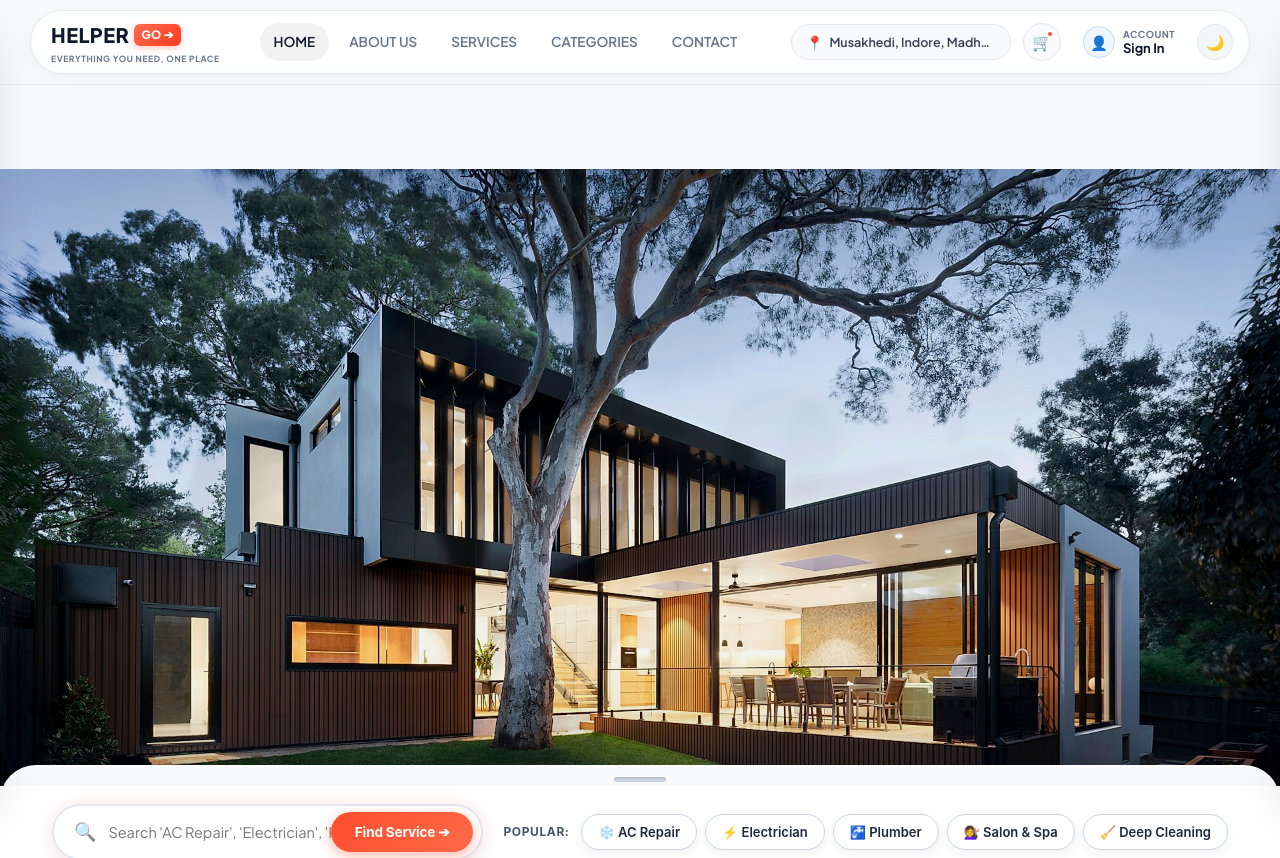
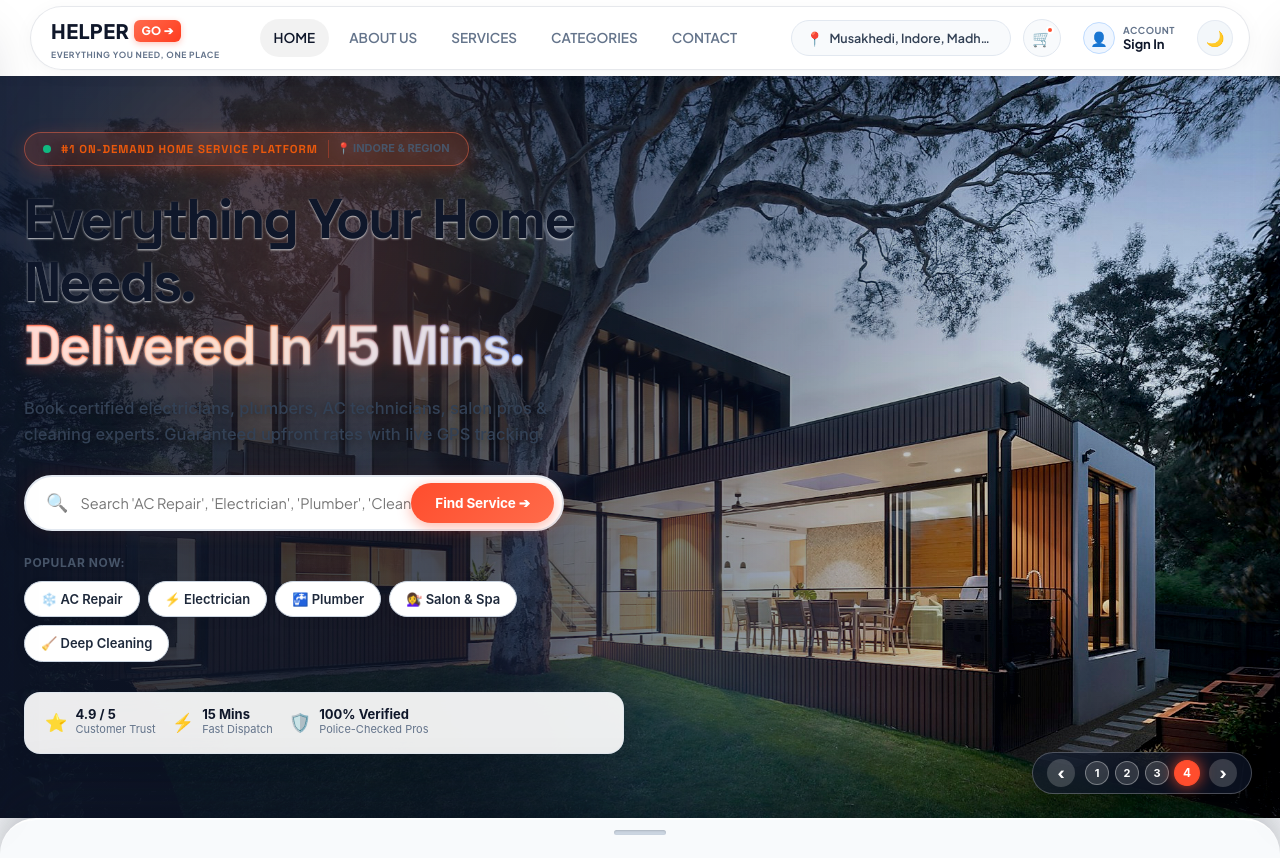
Before and after one commit to Ajaysingh04/helper-platform, a React (Create React App) app in the folder frontend/: page / in a window 1280 px wide. Shown: the top 858 px of the page. Built offline with nearby package versions, Linux system fonts and the light colour scheme; no server answers.

Commit message:
fix(hero): remove gap between header and image, restore full image height, and bring back manual hero typography and search

```diff
--- a/frontend/src/components/Home.js
+++ b/frontend/src/components/Home.js
@@ -346,13 +346,15 @@ function Home() {
       <section
         className="helper-hero-slider-wrap"
         style={{
-          transform: `scale(${Math.max(0.93, 1 - scrollY * 0.00025)})`,
-          filter: `brightness(${Math.max(0.85, 1 - scrollY * 0.0005)})`
+          transform: scrollY > 0 ? `scale(${Math.max(0.95, 1 - scrollY * 0.00018)})` : "none",
+          transformOrigin: "top center",
+          filter: scrollY > 0 ? `brightness(${Math.max(0.88, 1 - scrollY * 0.0004)})` : "none"
         }}
         onMouseEnter={() => setIsHeroPaused(true)}
         onMouseLeave={() => setIsHeroPaused(false)}
       >
         <div className="helper-hero-slider">
+          {/* 4-Image Full-Width Auto-Slider */}
           {heroSlides.map((slide, idx) => (
             <div
               key={slide.id || idx}
@@ -370,6 +372,104 @@ function Home() {
               />
             </div>
           ))}
+
+          {/* Ambient Lighting & Scrim Overlays (Ensures Text is 100% Crisp) */}
+          <div className="hero-panoramic-overlay" />
+          <div className="hero-ambient-glow-warm" />
+          <div className="hero-ambient-glow-cyan" />
+
+          {/* Manual Studio Hero Content Overlay */}
+          <div className="container-wrapper hero-panoramic-grid">
+            <div className="hero-panoramic-left">
+              {/* Live Status Pill */}
+              <div className="hero-live-pill">
+                <span className="live-pulse-dot" />
+                <span className="live-pill-text">#1 ON-DEMAND HOME SERVICE PLATFORM</span>
+                <span className="live-pill-city">📍 INDORE & REGION</span>
+              </div>
+
+              {/* Razor-sharp Typography Headline */}
+              <h1 className="hero-studio-headline">
+                Everything Your Home Needs.<br />
+                <span className="hero-gradient-highlight">Delivered In 15 Mins.</span>
+              </h1>
+
+              <p className="hero-studio-subtitle">
+                Book certified electricians, plumbers, AC technicians, salon pros & cleaning experts. Guaranteed upfront rates with live GPS tracking.
+              </p>
+
+              {/* Live Interactive Search Bar */}
+              <form
+                className="hero-search-wrapper"
+                onSubmit={(e) => {
+                  e.preventDefault();
+                  if (homeCatSearch.trim()) {
+                    const element = document.getElementById("popular-service-categories");
+                    if (element) element.scrollIntoView({ behavior: "smooth" });
+                  }
+                }}
+              >
+                <span className="hero-search-icon">🔍</span>
+                <input
+                  type="text"
+                  className="hero-search-input"
+                  placeholder="Search 'AC Repair', 'Electrician', 'Plumber', 'Cleaning'..."
+                  value={homeCatSearch}
+                  onChange={(e) => setHomeCatSearch(e.target.value)}
+                />
+                <button type="submit" className="hero-search-btn">
+                  <span>Find Service ➔</span>
+                </button>
+              </form>
+
+              {/* Quick Tags */}
+              <div className="hero-quick-tags">
+                <span className="quick-tags-label">Popular Now:</span>
+                <div className="quick-tags-list">
+                  <Link to="/category/ac-repair-services" className="quick-service-chip">
+                    <span>❄️ AC Repair</span>
+                  </Link>
+                  <Link to="/category/electricians" className="quick-service-chip">
+                    <span>⚡ Electrician</span>
+                  </Link>
+                  <Link to="/category/plumbers" className="quick-service-chip">
+                    <span>🚰 Plumber</span>
+                  </Link>
+                  <Link to="/category/beauty-parlours" className="quick-service-chip">
+                    <span>💇‍♀️ Salon & Spa</span>
+                  </Link>
+                  <Link to="/category/cleaning" className="quick-service-chip">
+                    <span>🧹 Deep Cleaning</span>
+                  </Link>
+                </div>
+              </div>
+
+              {/* Trust Badges Bar */}
+              <div className="hero-trust-bar">
+                <div className="trust-item">
+                  <span className="trust-icon">⭐</span>
+                  <div className="trust-text">
+                    <strong>4.9 / 5</strong>
+                    <span>Customer Trust</span>
+                  </div>
+                </div>
+                <div className="trust-item">
+                  <span className="trust-icon">⚡</span>
+                  <div className="trust-text">
+                    <strong>15 Mins</strong>
+                    <span>Fast Dispatch</span>
+                  </div>
+                </div>
+                <div className="trust-item">
+                  <span className="trust-icon">🛡️</span>
+                  <div className="trust-text">
+                    <strong>100% Verified</strong>
+                    <span>Police-Checked Pros</span>
+                  </div>
+                </div>
+              </div>
+            </div>
+          </div>
 
           {/* 2-Second Slider Controls & Indicator Dots */}
           {heroSlides.length > 1 && (
@@ -415,58 +515,6 @@ function Home() {
         {/* Subtle 3D Card Pill Handle */}
         <div className="sheet-3d-handle-bar">
           <div className="sheet-3d-pill" />
-        </div>
-
-        {/* Clean Search Bar Strip (Now Inside the 3D Stacking Layer) */}
-        <div className="hero-bottom-search-strip">
-          <div className="container-wrapper">
-            <div className="hero-search-strip-inner">
-              <form
-                className="hero-search-wrapper"
-                onSubmit={(e) => {
-                  e.preventDefault();
-                  if (homeCatSearch.trim()) {
-                    const element = document.getElementById("popular-service-categories");
-                    if (element) element.scrollIntoView({ behavior: "smooth" });
-                  }
-                }}
-              >
-                <span className="hero-search-icon">🔍</span>
-                <input
-                  type="text"
-                  className="hero-search-input"
-                  placeholder="Search 'AC Repair', 'Electrician', 'Plumber', 'Cleaning'..."
-                  value={homeCatSearch}
-                  onChange={(e) => setHomeCatSearch(e.target.value)}
-                />
-                <button type="submit" className="hero-search-btn">
-                  <span>Find Service ➔</span>
-                </button>
-              </form>
-
-              {/* Quick Tags */}
-              <div className="hero-quick-tags">
-                <span className="quick-tags-label">Popular:</span>
-                <div className="quick-tags-list">
-                  <Link to="/category/ac-repair-services" className="quick-service-chip">
-                    <span>❄️ AC Repair</span>
-                  </Link>
-                  <Link to="/category/electricians" className="quick-service-chip">
-                    <span>⚡ Electrician</span>
-                  </Link>
-                  <Link to="/category/plumbers" className="quick-service-chip">
-                    <span>🚰 Plumber</span>
-                  </Link>
-                  <Link to="/category/beauty-parlours" className="quick-service-chip">
-                    <span>💇‍♀️ Salon & Spa</span>
-                  </Link>
-                  <Link to="/category/cleaning" className="quick-service-chip">
-                    <span>🧹 Deep Cleaning</span>
-                  </Link>
-                </div>
-              </div>
-            </div>
-          </div>
         </div>
 
       {/* =========================================================================
--- a/frontend/src/css/Header.css
+++ b/frontend/src/css/Header.css
@@ -8,18 +8,18 @@
   left: 0;
   right: 0;
   z-index: 1000;
-  padding: 10px 20px;
+  padding: 6px 20px;
   width: 100%;
-  background: rgba(248, 250, 252, 0.96);
-  backdrop-filter: blur(20px);
-  -webkit-backdrop-filter: blur(20px);
-  border-bottom: 1px solid rgba(226, 232, 240, 0.8);
+  background: #FFFFFF;
+  border-bottom: none;
+  box-shadow: 0 2px 12px rgba(0, 0, 0, 0.04);
   transition: all 0.3s cubic-bezier(0.16, 1, 0.3, 1);
 }
 
 body.dark .header-floating-wrapper {
-  background: rgba(11, 15, 25, 0.96);
-  border-bottom-color: rgba(255, 255, 255, 0.08);
+  background: #0B0F19;
+  border-bottom: none;
+  box-shadow: 0 2px 12px rgba(0, 0, 0, 0.4);
 }
 
 .header-pill-bar {
--- a/frontend/src/css/Home.css
+++ b/frontend/src/css/Home.css
@@ -26,14 +26,12 @@ body.dark .nexora-home-wrapper {
    ========================================================================== */
 
 .helper-hero-slider-wrap {
-  position: sticky;
-  top: 84px;
-  z-index: 1;
+  position: relative;
   width: 100%;
   background-color: #0B1120;
   overflow: hidden;
-  will-change: transform, filter;
-  transition: transform 0.15s ease-out, filter 0.15s ease-out;
+  margin: 0;
+  padding: 0;
 }
 
 body.dark .helper-hero-slider-wrap {
@@ -45,10 +43,10 @@ body.dark .helper-hero-slider-wrap {
   width: 100%;
   max-width: 100%;
   margin: 0;
-  /* Full screen below 84px header without black bars or letterboxing */
-  height: calc(100vh - 84px);
-  min-height: 500px;
-  max-height: 780px;
+  /* Natural full-view height so the entire image is visible without gap */
+  min-height: clamp(540px, 74vh, 760px);
+  display: flex;
+  align-items: center;
   overflow: hidden;
   background-color: #0B1120;
 }
@@ -64,7 +62,7 @@ body.dark .helper-hero-slider {
   height: 100%;
   opacity: 0;
   visibility: hidden;
-  transition: opacity 0.5s ease-in-out, visibility 0.5s ease-in-out;
+  transition: opacity 0.6s cubic-bezier(0.4, 0, 0.2, 1), visibility 0.6s cubic-bezier(0.4, 0, 0.2, 1);
   display: flex;
   align-items: center;
   justify-content: center;
@@ -78,45 +76,348 @@ body.dark .helper-hero-slider {
 .hero-slide-img {
   width: 100%;
   height: 100%;
-  /* Full-width edge-to-edge cover with top-center alignment: never cuts heads/titles and removes black side bars */
   object-fit: cover;
-  object-position: center top;
+  object-position: center center;
   display: block;
-  /* Ultra crystal-clear 1920x1080 HD clarity: text & images remain 100% sharp without pixelation */
   image-rendering: -webkit-optimize-contrast;
   image-rendering: high-quality;
-  filter: contrast(1.02) brightness(1.01);
+  filter: brightness(0.96) contrast(1.04);
   transform: translateZ(0);
   backface-visibility: hidden;
+}
+
+/* Ambient color glow accents matching Helper brand */
+.hero-ambient-glow-warm {
+  position: absolute;
+  top: -12%;
+  left: 4%;
+  width: 520px;
+  height: 520px;
+  border-radius: 50%;
+  background: radial-gradient(circle, rgba(255, 107, 74, 0.22) 0%, rgba(255, 140, 0, 0.08) 50%, transparent 70%);
+  filter: blur(60px);
+  z-index: 2;
+  pointer-events: none;
+}
+
+.hero-ambient-glow-cyan {
+  position: absolute;
+  bottom: -15%;
+  left: 36%;
+  width: 480px;
+  height: 480px;
+  border-radius: 50%;
+  background: radial-gradient(circle, rgba(56, 189, 248, 0.16) 0%, rgba(99, 102, 241, 0.08) 50%, transparent 70%);
+  filter: blur(60px);
+  z-index: 2;
+  pointer-events: none;
+}
+
+/* Luminous soft gradient scrim - lets the natural bright background shine while keeping text 100% crisp */
+.hero-panoramic-overlay {
+  position: absolute;
+  inset: 0;
+  background: linear-gradient(
+    90deg,
+    rgba(15, 23, 42, 0.88) 0%,
+    rgba(15, 23, 42, 0.72) 36%,
+    rgba(15, 23, 42, 0.35) 60%,
+    rgba(15, 23, 42, 0.05) 82%,
+    transparent 100%
+  );
+  z-index: 2;
+  pointer-events: none;
+}
+
+body.dark .hero-panoramic-overlay {
+  background: linear-gradient(
+    90deg,
+    rgba(10, 15, 28, 0.92) 0%,
+    rgba(10, 15, 28, 0.78) 36%,
+    rgba(10, 15, 28, 0.40) 60%,
+    rgba(10, 15, 28, 0.08) 82%,
+    transparent 100%
+  );
+}
+
+.hero-panoramic-grid {
+  position: relative;
+  z-index: 5;
+  width: 100%;
+  padding: 56px 24px 64px;
+}
+
+@media (max-width: 980px) {
+  .hero-panoramic-grid {
+    padding: 36px 16px 48px;
+  }
+  .hero-panoramic-overlay {
+    background: linear-gradient(180deg, rgba(15, 23, 42, 0.85) 0%, rgba(15, 23, 42, 0.72) 100%);
+  }
+  body.dark .hero-panoramic-overlay {
+    background: linear-gradient(180deg, rgba(10, 15, 28, 0.9) 0%, rgba(10, 15, 28, 0.8) 100%);
+  }
+}
+
+.hero-panoramic-left {
+  display: flex;
+  flex-direction: column;
+  align-items: flex-start;
+  max-width: 620px;
+}
+
+.hero-live-pill {
+  display: inline-flex;
+  align-items: center;
+  gap: 10px;
+  padding: 7px 18px;
+  border-radius: 999px;
+  background: rgba(255, 87, 34, 0.18);
+  border: 1px solid rgba(255, 107, 74, 0.45);
+  margin-bottom: 20px;
+  box-shadow: 0 4px 18px rgba(255, 87, 34, 0.22);
+  backdrop-filter: blur(10px);
+}
+
+.live-pulse-dot {
+  width: 9px;
+  height: 9px;
+  border-radius: 50%;
+  background: #10B981;
+  box-shadow: 0 0 12px #10B981;
+}
+
+.live-pill-text {
+  font-size: 11.5px;
+  font-weight: 800;
+  color: #FFFFFF;
+  letter-spacing: 0.06em;
+}
+
+.live-pill-city {
+  font-size: 11px;
+  font-weight: 700;
+  color: #E2E8F0;
+  padding-left: 8px;
+  border-left: 1px solid rgba(255, 161, 20, 0.4);
+}
+
+.hero-studio-headline {
+  font-family: 'Space Grotesk', 'Plus Jakarta Sans', sans-serif;
+  font-size: clamp(32px, 4.2vw, 54px);
+  font-weight: 850;
+  line-height: 1.12;
+  letter-spacing: -0.03em;
+  color: #FFFFFF;
+  margin: 0 0 16px 0;
+  text-shadow: 0 3px 20px rgba(0, 0, 0, 0.6);
+}
+
+body.dark .hero-studio-headline {
+  color: #FFFFFF;
+}
+
+.hero-gradient-highlight {
+  background: linear-gradient(135deg, #FF6B4A 0%, #FFA114 42%, #38BDF8 100%);
+  -webkit-background-clip: text;
+  -webkit-text-fill-color: transparent;
+  display: inline-block;
+  filter: drop-shadow(0 2px 10px rgba(255, 107, 74, 0.35));
+}
+
+.hero-studio-subtitle {
+  font-size: 16px;
+  line-height: 1.6;
+  color: #E2E8F0;
+  max-width: 540px;
+  margin: 0 0 24px 0;
+  text-shadow: 0 2px 10px rgba(0, 0, 0, 0.5);
+}
+
+body.dark .hero-studio-subtitle {
+  color: #E2E8F0;
+}
+
+.hero-search-wrapper {
+  display: flex;
+  align-items: center;
+  width: 100%;
+  max-width: 540px;
+  background: #FFFFFF;
+  border: 1.5px solid rgba(255, 255, 255, 0.7);
+  border-radius: 999px;
+  padding: 6px 8px 6px 20px;
+  box-shadow: 0 16px 40px -8px rgba(0, 0, 0, 0.35), 0 0 20px rgba(255, 107, 74, 0.15);
+  transition: all 0.25s ease;
+  margin-bottom: 20px;
+}
+
+body.dark .hero-search-wrapper {
+  background: #111827;
+  border-color: rgba(255, 255, 255, 0.2);
+}
+
+.hero-search-wrapper:focus-within {
+  border-color: #FF4D2D;
+  box-shadow: 0 0 0 4px rgba(255, 77, 45, 0.35), 0 20px 45px -8px rgba(255, 77, 45, 0.4);
+  transform: translateY(-2px);
+}
+
+.hero-search-icon {
+  font-size: 18px;
+  margin-right: 12px;
+  opacity: 0.75;
+}
+
+.hero-search-input {
+  flex: 1;
+  border: none;
+  background: transparent;
+  font-size: 14.5px;
+  color: #0F172A;
+  outline: none;
+  font-family: 'Plus Jakarta Sans', sans-serif;
+  min-width: 0;
+}
+
+body.dark .hero-search-input {
+  color: #FFFFFF;
+}
+
+.hero-search-btn {
+  background: linear-gradient(135deg, #FF4D2D, #FF6B4A);
+  color: #FFFFFF;
+  border: none;
+  border-radius: 999px;
+  padding: 12px 24px;
+  font-size: 13.5px;
+  font-weight: 700;
+  cursor: pointer;
+  box-shadow: 0 4px 14px rgba(255, 77, 45, 0.4);
+  transition: all 0.2s ease;
+  white-space: nowrap;
+}
+
+.hero-search-btn:hover {
+  transform: translateY(-1px);
+  box-shadow: 0 6px 20px rgba(255, 77, 45, 0.55);
+}
+
+.hero-quick-tags {
+  display: flex;
+  align-items: center;
+  flex-wrap: wrap;
+  gap: 8px;
+  margin-bottom: 24px;
+}
+
+.quick-tags-label {
+  font-size: 12px;
+  font-weight: 700;
+  color: #CBD5E1;
+  text-transform: uppercase;
+  letter-spacing: 0.05em;
+  margin-right: 4px;
+}
+
+.quick-tags-list {
+  display: flex;
+  align-items: center;
+  flex-wrap: wrap;
+  gap: 8px;
+}
+
+.quick-service-chip {
+  display: inline-flex;
+  align-items: center;
+  padding: 6px 14px;
+  border-radius: 999px;
+  background: rgba(255, 255, 255, 0.14);
+  backdrop-filter: blur(8px);
+  border: 1px solid rgba(255, 255, 255, 0.22);
+  color: #FFFFFF;
+  font-size: 12.5px;
+  font-weight: 600;
+  text-decoration: none;
+  transition: all 0.2s ease;
+}
+
+.quick-service-chip:hover {
+  background: rgba(255, 77, 45, 0.9);
+  border-color: #FF4D2D;
+  transform: translateY(-1px);
+  color: #FFFFFF;
+}
+
+.hero-trust-bar {
+  display: flex;
+  align-items: center;
+  flex-wrap: wrap;
+  gap: 20px;
+  padding: 12px 18px;
+  background: rgba(15, 23, 42, 0.55);
+  border-radius: 14px;
+  backdrop-filter: blur(12px);
+  border: 1px solid rgba(255, 255, 255, 0.16);
+  box-shadow: 0 8px 24px rgba(0, 0, 0, 0.2);
+  width: fit-content;
+}
+
+.trust-item {
+  display: flex;
+  align-items: center;
+  gap: 8px;
+}
+
+.trust-icon {
+  font-size: 17px;
+}
+
+.trust-text {
+  display: flex;
+  flex-direction: column;
+}
+
+.trust-text strong {
+  font-size: 12.5px;
+  font-weight: 700;
+  color: #FFFFFF;
+  line-height: 1.1;
+}
+
+.trust-text span {
+  font-size: 11px;
+  color: #CBD5E1;
 }
 
 /* 2-Second Slider Controls & Indicator Dots */
 .hero-slider-nav-controls {
   position: absolute;
-  bottom: 44px;
-  left: 50%;
-  transform: translateX(-50%);
-  display: flex;
-  align-items: center;
-  gap: 12px;
+  bottom: 24px;
+  right: 28px;
+  left: auto;
+  transform: none;
+  display: flex;
+  align-items: center;
+  gap: 10px;
   z-index: 20;
   background: rgba(15, 23, 42, 0.72);
   backdrop-filter: blur(14px);
   -webkit-backdrop-filter: blur(14px);
-  padding: 6px 18px;
+  padding: 6px 14px;
   border-radius: 999px;
   border: 1px solid rgba(255, 255, 255, 0.25);
   box-shadow: 0 8px 30px rgba(0, 0, 0, 0.35);
 }
 
 .hero-slider-arrow {
-  width: 30px;
-  height: 30px;
+  width: 28px;
+  height: 28px;
   border-radius: 50%;
   border: none;
   background: rgba(255, 255, 255, 0.18);
   color: #FFFFFF;
-  font-size: 18px;
+  font-size: 16px;
   font-weight: 800;
   display: flex;
   align-items: center;
@@ -135,18 +436,18 @@ body.dark .helper-hero-slider {
 .hero-slider-dots {
   display: flex;
   align-items: center;
-  gap: 8px;
+  gap: 6px;
 }
 
 .hero-slider-dot {
-  min-width: 26px;
-  height: 26px;
-  padding: 0 8px;
+  min-width: 24px;
+  height: 24px;
+  padding: 0 6px;
   border-radius: 999px;
   border: 1px solid rgba(255, 255, 255, 0.35);
   background: rgba(255, 255, 255, 0.15);
   color: #FFFFFF;
-  font-size: 11.5px;
+  font-size: 11px;
   font-weight: 700;
   display: flex;
   align-items: center;
@@ -164,19 +465,19 @@ body.dark .helper-hero-slider {
 
 @media (max-width: 768px) {
   .helper-hero-slider {
-    height: clamp(280px, 58vw, 440px);
-    min-height: unset;
-    max-height: unset;
+    min-height: 520px;
   }
   .hero-slider-nav-controls {
-    bottom: 22px;
+    bottom: 16px;
+    right: 50%;
+    transform: translateX(50%);
     padding: 4px 12px;
-    gap: 8px;
+    gap: 6px;
   }
   .hero-slider-dot {
-    min-width: 22px;
-    height: 22px;
-    font-size: 10px;
+    min-width: 20px;
+    height: 20px;
+    font-size: 9.5px;
   }
 }
 
@@ -191,7 +492,7 @@ body.dark .helper-hero-slider {
   border-radius: 36px 36px 0 0;
   box-shadow: 0 -25px 60px -8px rgba(15, 23, 42, 0.25), 0 -8px 24px -4px rgba(15, 23, 42, 0.12);
   border-top: 2px solid rgba(255, 255, 255, 0.95);
-  margin-top: -36px;
+  margin-top: 0;
   overflow: visible;
   transition: box-shadow 0.3s ease;
 }
```
